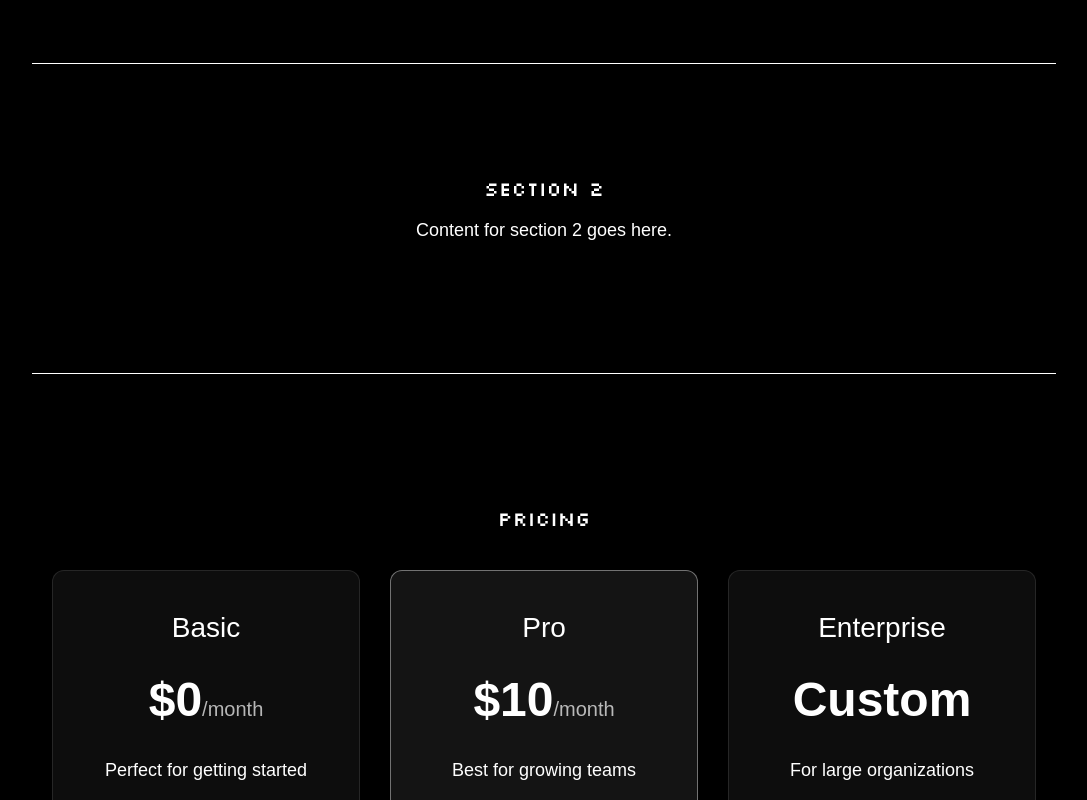
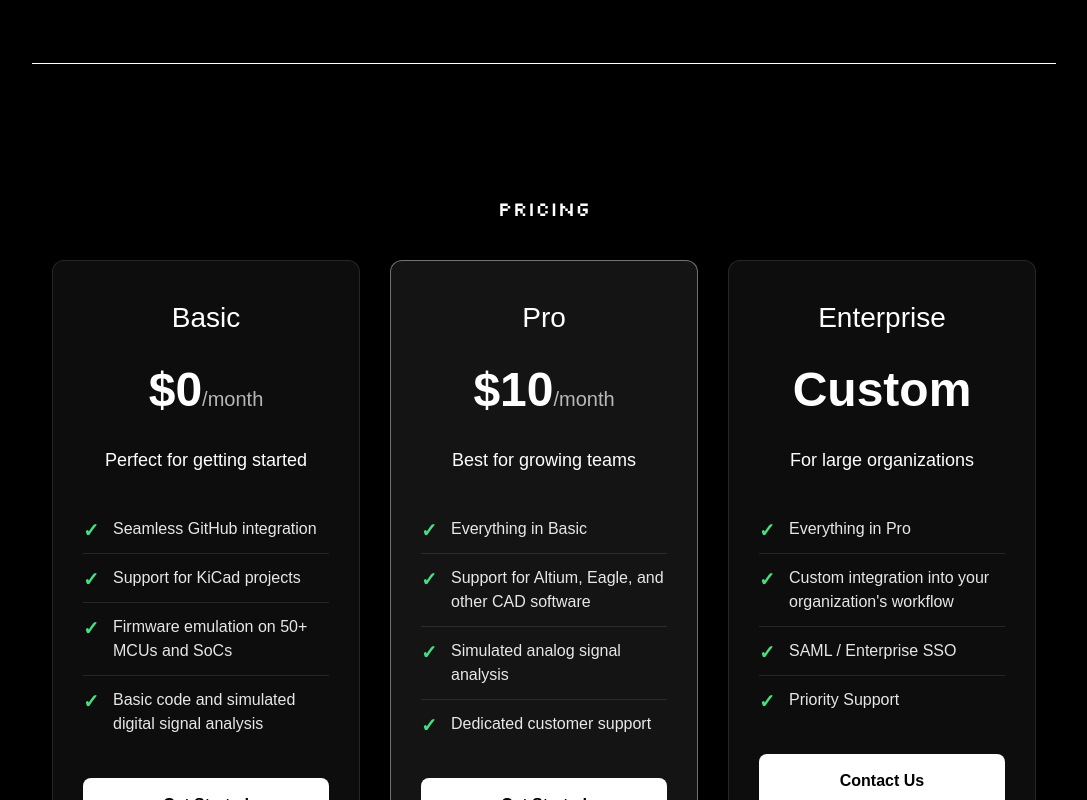
Before and after one commit to simantic-dev/simantic-dev, a React (Vite) app: page / in a window 1280 px wide. Shown: the part 1060-1860 px from the top of the page, without its empty margins (96-1183 px from the left). Built offline with nearby package versions, Linux system fonts and the light colour scheme; no server answers.

Commit message:
Fixed login screen background color

```diff
--- a/src/pages/Dashboard.css
+++ b/src/pages/Dashboard.css
@@ -2,8 +2,8 @@
   display: flex;
   justify-content: center;
   align-items: center;
-  min-height: 100vh;
-  background: linear-gradient(135deg, #0D0716 0%, #170D27 50%, #271E37 100%);
+  min-height: calc(100vh - var(--navbar-offset));
+  background-color: #000000;
   padding: 20px;
 }
 
--- a/src/pages/Home.tsx
+++ b/src/pages/Home.tsx
@@ -1,8 +1,23 @@
 import './Home.css';
 import { Link } from 'react-router-dom';
+import { useEffect } from 'react';
 import PCBHoverEffect from '../components/PCBHoverEffect';
 
 export default function Home() {
+  useEffect(() => {
+    // Handle hash navigation when component mounts
+    const hash = window.location.hash;
+    if (hash) {
+      // Small delay to ensure content is rendered
+      setTimeout(() => {
+        const element = document.querySelector(hash);
+        if (element) {
+          element.scrollIntoView({ behavior: 'smooth' });
+        }
+      }, 100);
+    }
+  }, []);
+
   return (
     <main className='home'>
       <div className="home-content">
@@ -20,12 +35,12 @@ export default function Home() {
 
       <div className="home-divider"></div>
 
-      <section className="home-section">
+      {/* <section id="" className="home-section">
         <h2 className="silkscreen-regular">Section 2</h2>
         <p>Content for section 2 goes here.</p>
       </section>
 
-      <div className="home-divider"></div>
+      <div className="home-divider"></div> */}
 
       <section id="pricing" className="home-section pricing-section">
         <h2 className="silkscreen-regular">Pricing</h2>
@@ -38,7 +53,7 @@ export default function Home() {
               <li>Seamless GitHub integration</li>
               <li>Support for KiCad projects</li>
               <li>Firmware emulation on 50+ MCUs and SoCs</li>
-              <li>Basic code and digital signal analysis</li>
+              <li>Basic code and simulated digital signal analysis</li>
             </ul>
             <button className="pricing-button">Get Started</button>
           </div>
@@ -50,7 +65,7 @@ export default function Home() {
             <ul className="features">
               <li>Everything in Basic</li>
               <li>Support for Altium, Eagle, and other CAD software</li>
-              <li>In-depth analog signal analysis</li>
+              <li>Simulated analog signal analysis</li>
               <li>Dedicated customer support</li>
             </ul>
             <button className="pricing-button">Get Started</button>
--- a/src/pages/Login.css
+++ b/src/pages/Login.css
@@ -2,8 +2,8 @@
   display: flex;
   justify-content: center;
   align-items: center;
-  min-height: 100vh;
-  background-color: #f5f5f5;
+  min-height: calc(100vh - var(--navbar-offset));
+  background-color: #000000;
   padding: 20px;
 }
 
```
